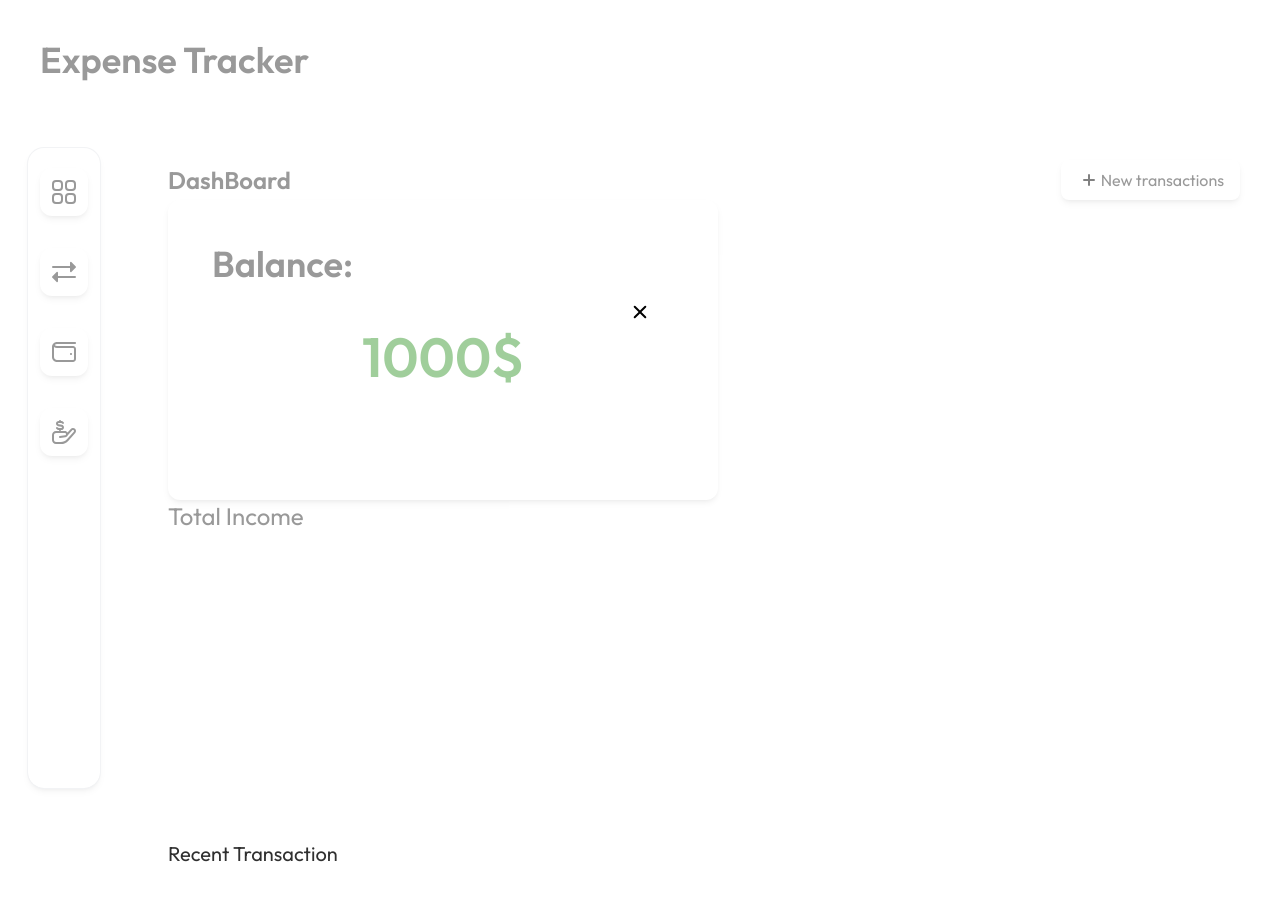
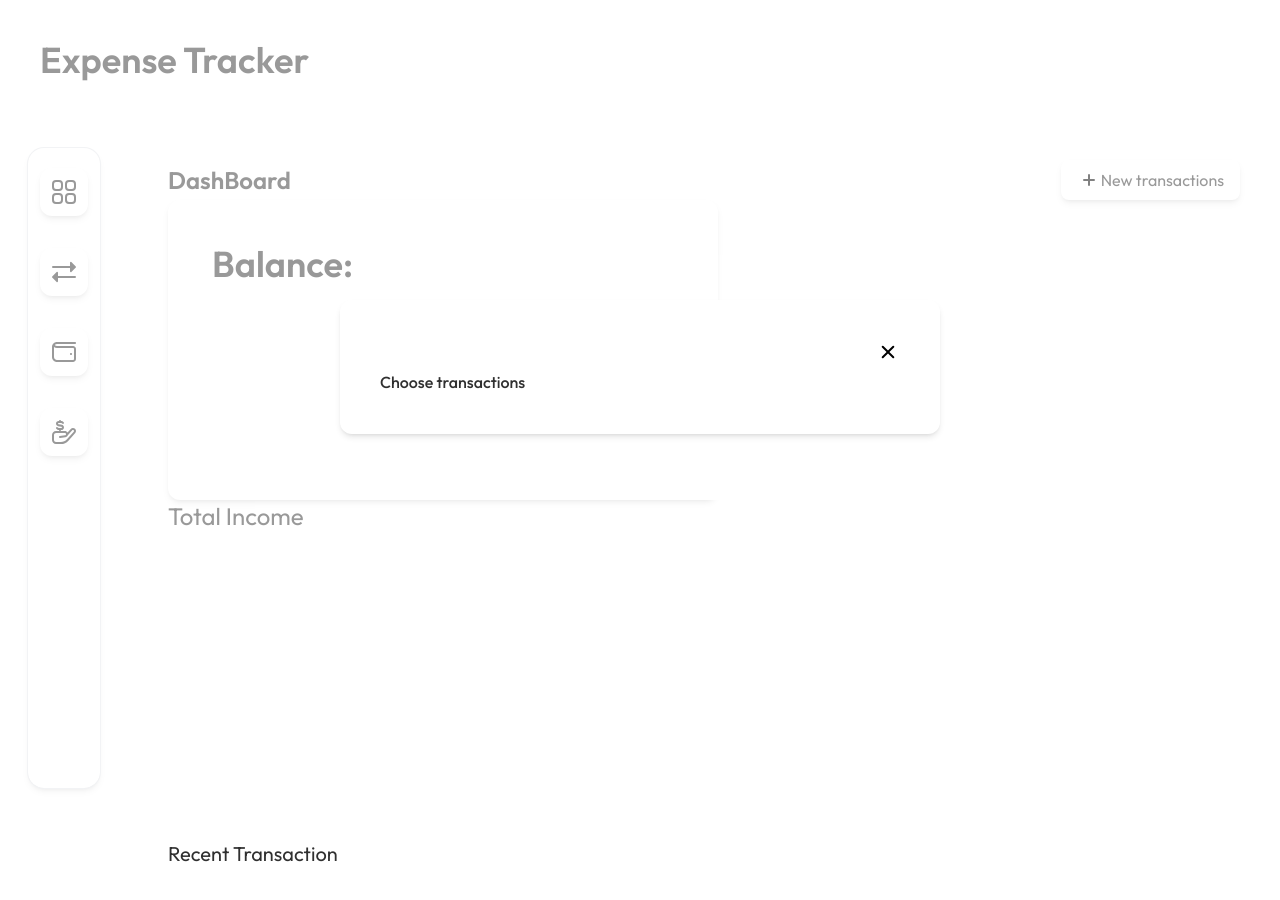
Before and after one commit to reyuer10/react-expense-tracker, a React (Vite) app: page / in a window 1280 px wide. Both pictures are taken after a click on the button "New transactions". Shown: the top 900 px of the page. Built offline with nearby package versions, Linux system fonts and the light colour scheme.

Commit message:
commit changes at 9:53PM

```diff
--- a/package.json
+++ b/package.json
@@ -10,6 +10,7 @@
     "preview": "vite preview"
   },
   "dependencies": {
+    "framer-motion": "^10.16.4",
     "react": "^18.2.0",
     "react-dom": "^18.2.0",
     "react-icons": "^4.11.0",
--- a/src/modal/Modal.jsx
+++ b/src/modal/Modal.jsx
@@ -1,30 +1,21 @@
 import React from "react";
+import { motion } from "framer-motion";
 
-export default function Modal({ children, handleOpenModalTransaction }) {
+export default function Modal({ children }) {
   return (
-    <div
-      onClick={handleOpenModalTransaction}
-      className="bg-[#FFFFFF81] inset-0 fixed z-0 flex justify-center items-center"
-    >
+    <div className="bg-[#FFFFFF81] inset-0 fixed z-0 flex justify-center items-center font-outfit text-[#303030]">
       <div className="z-10" />
       <div
         onClick={(e) => e.stopPropagation()}
-        className="text-white bg-white h-[200px] rounded-lg "
+        className=" bg-white h-[200px] w-[600px] rounded-lg "
       >
-        <div>
-          <button onClick={handleOpenModalTransaction}>
-            <svg
-              xmlns="http://www.w3.org/2000/svg"
-              id="Outline"
-              viewBox="0 0 24 24"
-              width="24"
-              height="24"
-            >
-              <path d="M18,6h0a1,1,0,0,0-1.414,0L12,10.586,7.414,6A1,1,0,0,0,6,6H6A1,1,0,0,0,6,7.414L10.586,12,6,16.586A1,1,0,0,0,6,18H6a1,1,0,0,0,1.414,0L12,13.414,16.586,18A1,1,0,0,0,18,18h0a1,1,0,0,0,0-1.414L13.414,12,18,7.414A1,1,0,0,0,18,6Z" />
-            </svg>
-          </button>
-        </div>
-        <div className="container">{children}</div>
+        <motion.div
+          initial={{ y: "-4vh", opacity: 0 }}
+          animate={{ y: "0", opacity: 1 }}
+          transition={{ duration: 0.3, ease: "easeInOut" }}
+        >
+          <div className="container">{children}</div>
+        </motion.div>
       </div>
     </div>
   );
--- a/src/pages/ExpensesEntry.jsx
+++ b/src/pages/ExpensesEntry.jsx
@@ -1,14 +1,29 @@
 import React, { useState } from "react";
 
-export default function ExpensesEntry() {
+export default function ExpensesEntry({ handleOpenModalTransaction }) {
   const [title, setTitle] = useState("");
   const [description, setDescription] = useState("");
   const [amount, setAmount] = useState("");
   const [category, setCategory] = useState("");
 
   return (
-    <div>
-      <div>Hi!</div>
+    <div className="p-10 shadow-md rounded-xl">
+      <div className="text-right">
+        <button  onClick={handleOpenModalTransaction}>
+          <svg
+            xmlns="http://www.w3.org/2000/svg"
+            id="Outline"
+            viewBox="0 0 24 24"
+            width="24"
+            height="24"
+          >
+            <path d="M18,6h0a1,1,0,0,0-1.414,0L12,10.586,7.414,6A1,1,0,0,0,6,6H6A1,1,0,0,0,6,7.414L10.586,12,6,16.586A1,1,0,0,0,6,18H6a1,1,0,0,0,1.414,0L12,13.414,16.586,18A1,1,0,0,0,18,18h0a1,1,0,0,0,0-1.414L13.414,12,18,7.414A1,1,0,0,0,18,6Z" />
+          </svg>
+        </button>
+      </div>
+      <div>
+        <p className="text-md font-medium">Choose transactions</p>
+      </div>
     </div>
   );
 }
--- a/src/pages/dashboard/DashBoard.jsx
+++ b/src/pages/dashboard/DashBoard.jsx
@@ -42,8 +42,8 @@ export default function DashBoard() {
       </div>
       {modalTransactions && (
         <>
-          <Modal handleOpenModalTransaction={handleOpenModalTransaction}>
-            <ExpensesEntry />
+          <Modal >
+            <ExpensesEntry handleOpenModalTransaction={handleOpenModalTransaction} />
           </Modal>
         </>
       )}
```
Also changed, not shown: 1 other file (tests, documents, lock files or other folders).
